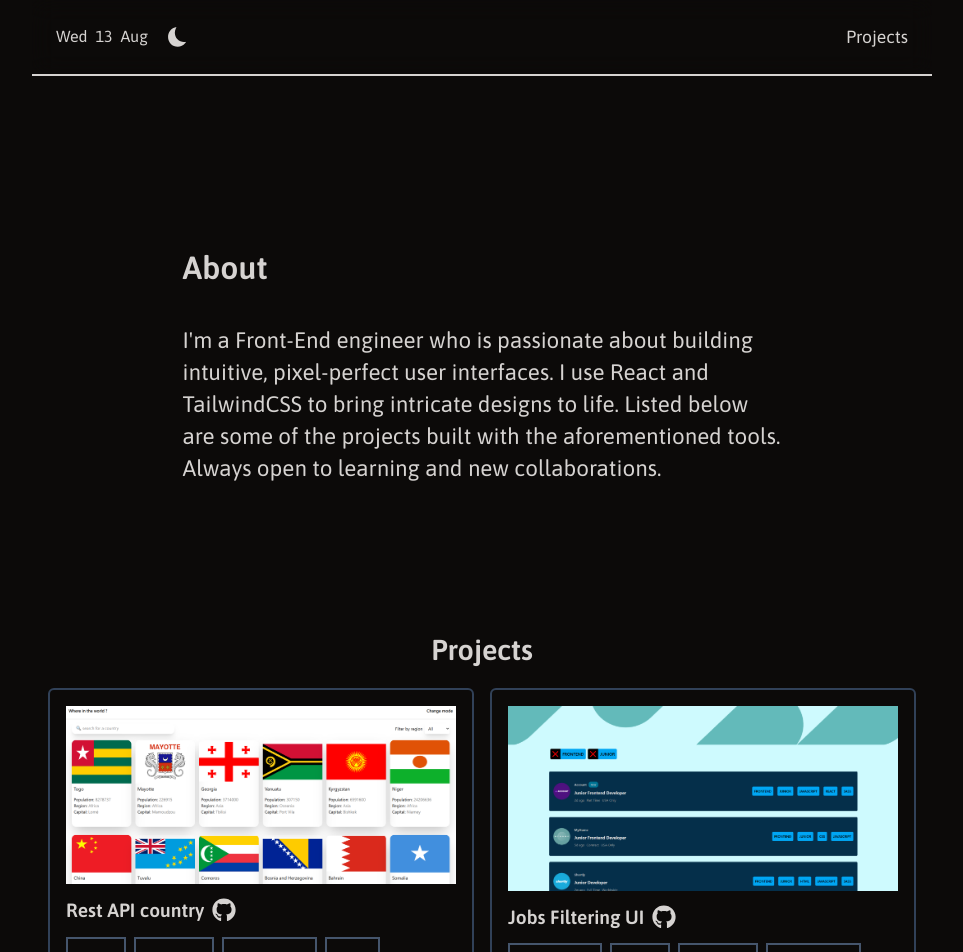
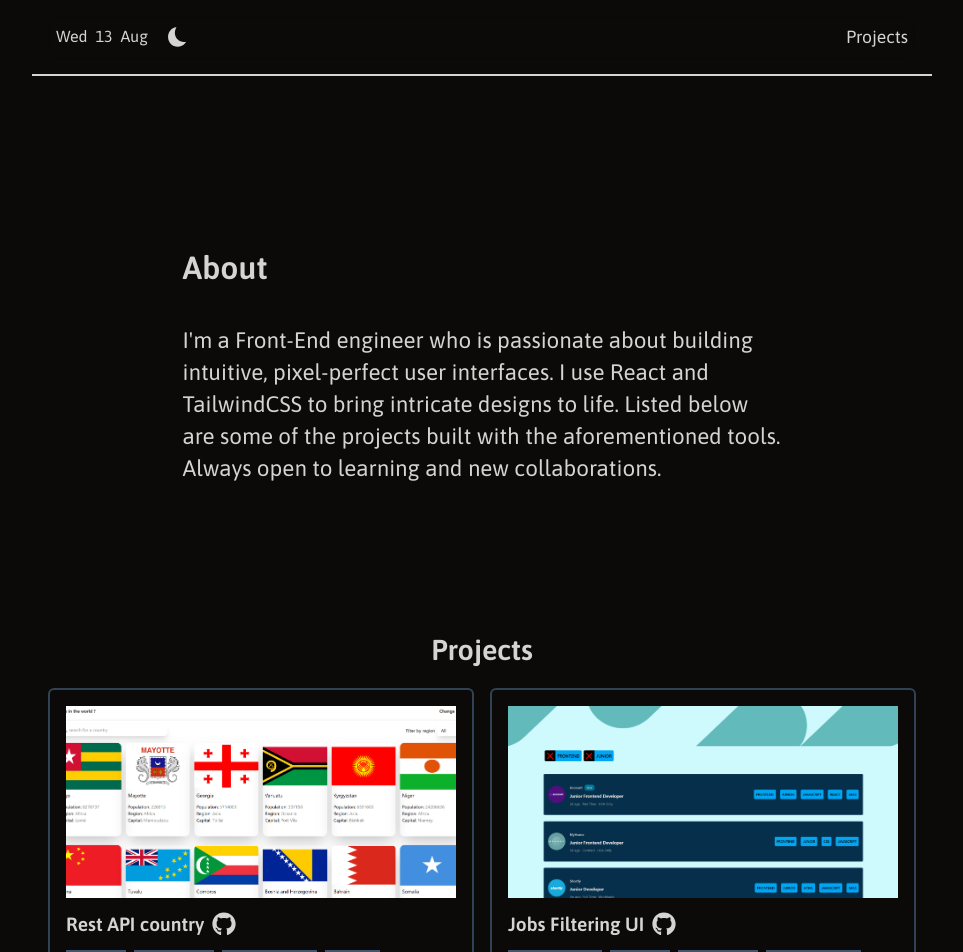
Before and after one commit to joyce-ship-it/dev-portfolio, a React (Vite) app: page / in a window 1280 px wide. Shown: the top 952 px of the page, without its empty margins (158-1121 px from the left). Built offline with nearby package versions, Linux system fonts and the light colour scheme.

Commit message:
fixed height for images

```diff
--- a/src/components/Card.tsx
+++ b/src/components/Card.tsx
@@ -16,7 +16,11 @@ export default function Card({
   return (
     <a href={live} target="_blank">
       <article className="flex flex-col gap-3 overflow-clip rounded-md border-2 border-slate-700 p-4 hover:border-[#ff637e]">
-        <img src={imgUrl} alt="" className="w-full" />
+        <img
+          src={imgUrl}
+          alt=""
+          className="h-48 w-full object-cover object-center"
+        />
         <div className="flex items-center gap-2">
           <h2 className="text-[1.2rem] font-semibold">{title}</h2>
           <a href={gitHub}>
```
